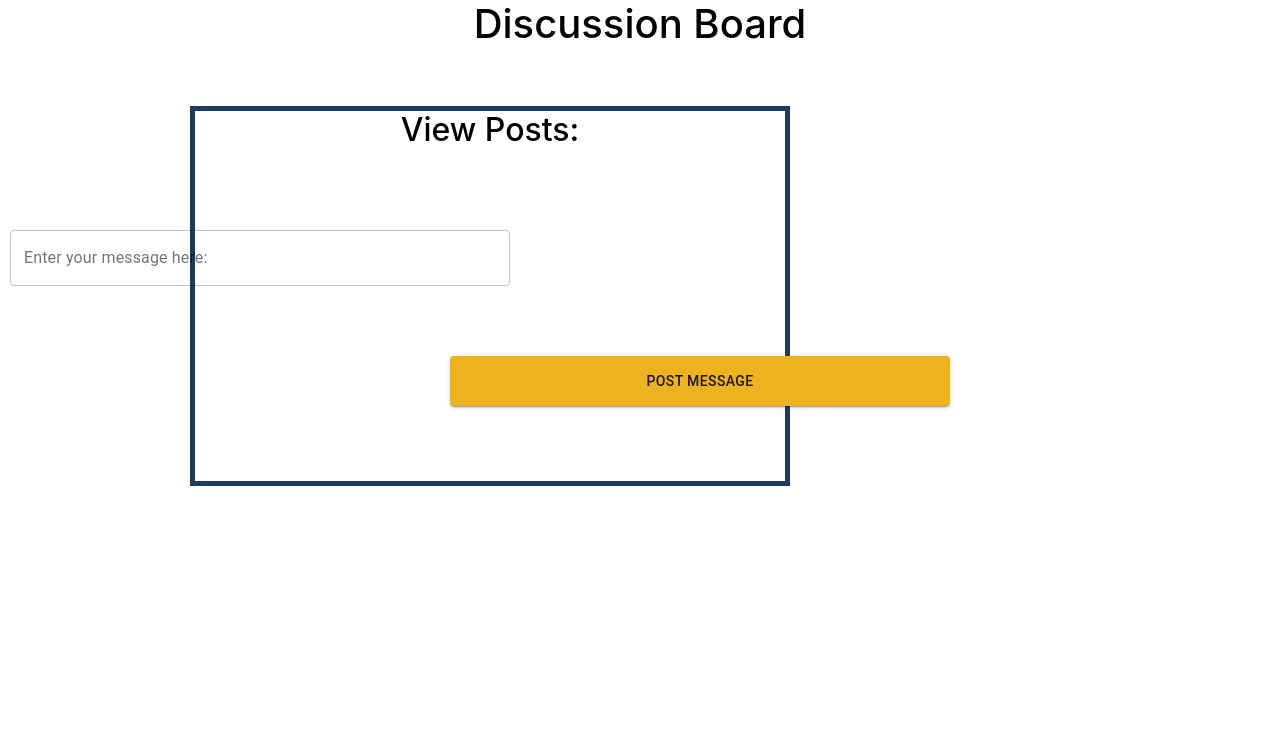
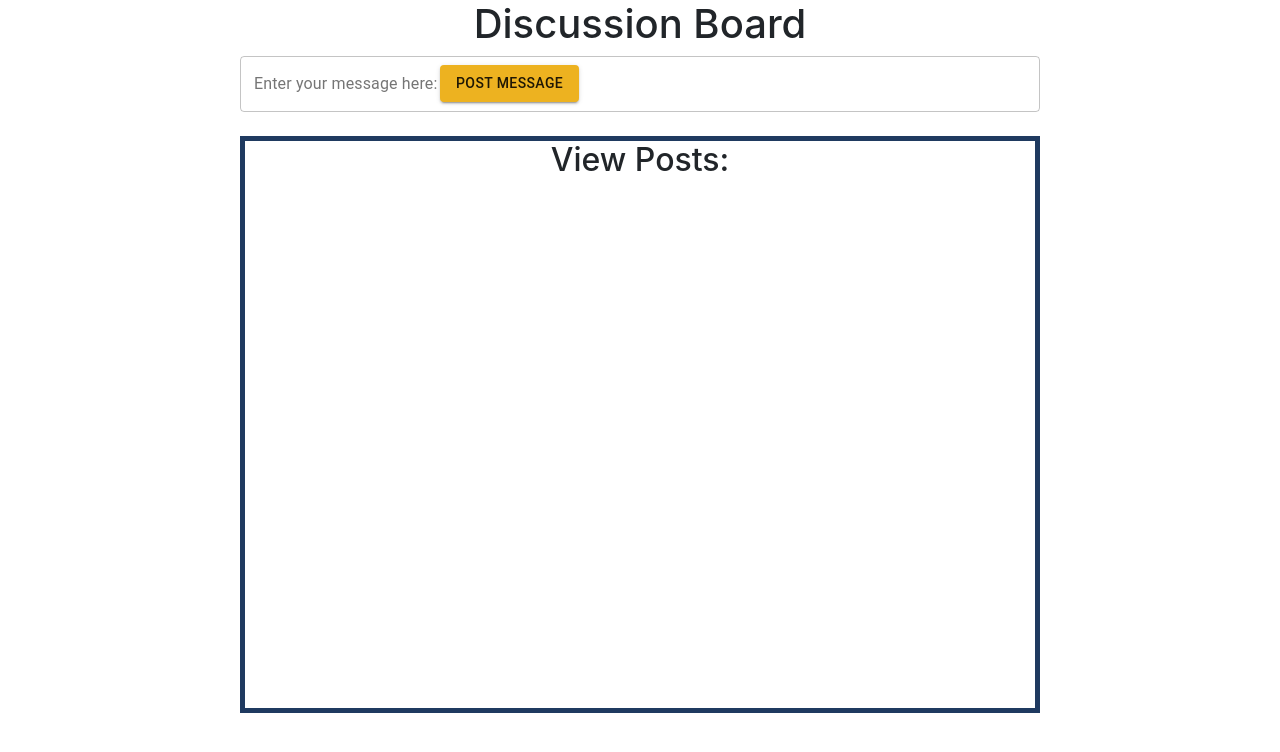
Before and after one commit to SamEThibault/official_new_hacks_2021, a React (Create React App) app: page /discussion in a window 1280 px wide. Shown: the top 752 px of the page. Built offline with nearby package versions, Linux system fonts and the light colour scheme; no server answers.

Commit message:
Half-finished css discussion file: can't figure out how to move button to the right of txtbox

```diff
--- a/src/styles/discussion.css
+++ b/src/styles/discussion.css
@@ -1,15 +1,32 @@
+.DiscussionStyle{
+    Height: 100% !important;
+    Width: 100% !important;
+    padding: 5;
+}
+
 .Header{
-    text-align: center;
+    text-align: center !important;
 }
 
 .DiscussionOutput{
-    margin-right: 50px;
-    float: right;
-    width: 600px;
-    height: 380px;
-  border: 5px solid #1f3a60;
+    margin-left : -50% !important;
+    width: 200% !important;
+    height: 300% !important;
+    text-align: center !important;
+  border: 5px solid #1f3a60 !important;
 }
 
 .PostsHeader{
-    text-align: center;
+    text-align: center !important;
 }
+
+.btn{
+    background: #edb220 !important;
+   margin-top: -21% !important;
+   margin-right: 50% !important;
+}
+
+.TxtBox{
+    width: 200% !important;
+    margin-left: -50% !important;
+}
--- a/src/views/Discussion.jsx
+++ b/src/views/Discussion.jsx
@@ -5,46 +5,33 @@ import '../styles/discussion.css';
 
 function Discussion() {
 
-  const [text, setText] = useState(null)
+    // const [text, setText] = useState(null)
 
-  function getData(val) {
-    setText(val.target.value)
-  }
+    // function getData(val) {
+    //     setText(val.target.value)
+    // }
 
     return (
-    <div className="App">
+        <div className="DiscussionStyle">
             <h1 className="Header">Discussion Board</h1>
 
             <div className="DiscussionInput">
-        <TextField
-          Onchange={getData}
+                <TextField className="TxtBox"
+                    // Onchange={getData}
                     variant="outlined"
                     color="secondary"
                     id="outlined-multiline-flexible"
                     label="Enter your message here:"
                     multiline
-          maxRows={6}
-          style={{
-            position: "fixed",
-            top: 230,
-            width: 500,
-            height: 300,
-            left: 10
-          }}></TextField>
+                    maxRows={6}></TextField>
 
-        <Button variant="contained"
-          style={{
-            background: "#edb220",
-            height: 50,
-            top: 300,
-            left: 10,
-            width: 500
-          }} >Post Message</Button>
+                <Button className="btn" variant="contained">Post Message</Button>
             </div>
 
-      <div className="DiscussionOutput">
-        <h2 className="PostsHeader">View Posts:</h2>
-        <h5 className="PostText">{text}</h5>
+            <div
+                className="DiscussionOutput">
+                <h2 className="PostsHeader" >View Posts:</h2>
+                {/* <h5 className="PostText">{text}</h5> */}
 
             </div>
         </div>
```
Lines whose indentation alone changed are shown as unchanged.
